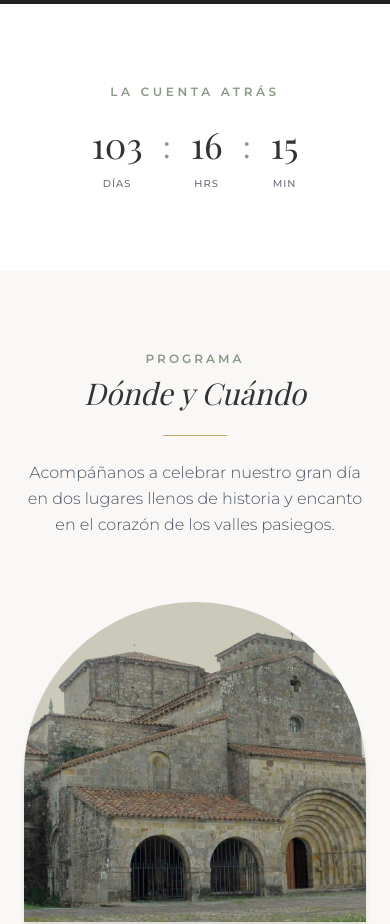
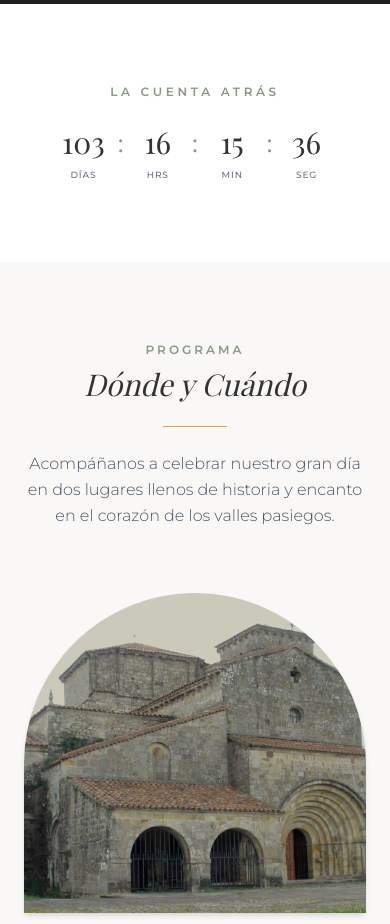
Before and after one commit to Juanancg/bodaFF, a website: page index.html in a window 390 px wide. Shown: the part 840-1764 px from the top of the page. Drawn offline with nearby package versions, Linux system fonts and the light colour scheme; grey boxes are pictures that could not be loaded; a web font is replaced by a local one.

Commit message:
feat: add seconds to mobile version

```diff
--- a/index.html
+++ b/index.html
@@ -145,25 +145,25 @@
     <section class="py-20 md:py-24 bg-white text-center">
         <div class="max-w-4xl mx-auto px-6 fade-in-up">
             <h2 class="text-xs md:text-sm uppercase tracking-[0.3em] text-sage-green mb-6 font-semibold">La Cuenta Atrás</h2>
-            <div class="flex justify-center gap-5 md:gap-16" id="countdown">
-                <div class="flex flex-col items-center">
-                    <span id="days" class="text-4xl md:text-6xl font-serif text-charcoal">00</span>
-                    <span class="text-[10px] md:text-xs uppercase tracking-widest mt-3 text-gray-500 font-medium">Días</span>
+            <div class="flex justify-center items-start gap-2.5 sm:gap-5 md:gap-14" id="countdown">
+                <div class="flex flex-col items-center min-w-[48px] sm:min-w-[65px]">
+                    <span id="days" class="text-3xl sm:text-4xl md:text-6xl font-serif text-charcoal">00</span>
+                    <span class="text-[9px] sm:text-[10px] md:text-xs uppercase tracking-widest mt-2 sm:mt-3 text-gray-500 font-medium">Días</span>
                 </div>
-                <div class="text-3xl md:text-5xl font-serif text-sage-green font-light mt-1 md:mt-2">:</div>
-                <div class="flex flex-col items-center">
-                    <span id="hours" class="text-4xl md:text-6xl font-serif text-charcoal">00</span>
-                    <span class="text-[10px] md:text-xs uppercase tracking-widest mt-3 text-gray-500 font-medium">Hrs</span>
+                <div class="text-2xl sm:text-3xl md:text-5xl font-serif text-sage-green font-light mt-0.5 sm:mt-1 md:mt-2">:</div>
+                <div class="flex flex-col items-center min-w-[48px] sm:min-w-[65px]">
+                    <span id="hours" class="text-3xl sm:text-4xl md:text-6xl font-serif text-charcoal">00</span>
+                    <span class="text-[9px] sm:text-[10px] md:text-xs uppercase tracking-widest mt-2 sm:mt-3 text-gray-500 font-medium">Hrs</span>
                 </div>
-                <div class="text-3xl md:text-5xl font-serif text-sage-green font-light mt-1 md:mt-2">:</div>
-                <div class="flex flex-col items-center">
-                    <span id="minutes" class="text-4xl md:text-6xl font-serif text-charcoal">00</span>
-                    <span class="text-[10px] md:text-xs uppercase tracking-widest mt-3 text-gray-500 font-medium">Min</span>
+                <div class="text-2xl sm:text-3xl md:text-5xl font-serif text-sage-green font-light mt-0.5 sm:mt-1 md:mt-2">:</div>
+                <div class="flex flex-col items-center min-w-[48px] sm:min-w-[65px]">
+                    <span id="minutes" class="text-3xl sm:text-4xl md:text-6xl font-serif text-charcoal">00</span>
+                    <span class="text-[9px] sm:text-[10px] md:text-xs uppercase tracking-widest mt-2 sm:mt-3 text-gray-500 font-medium">Min</span>
                 </div>
-                <div class="text-3xl md:text-5xl font-serif text-sage-green font-light mt-1 md:mt-2 hidden md:block">:</div>
-                <div class="flex flex-col items-center hidden md:flex">
-                    <span id="seconds" class="text-4xl md:text-6xl font-serif text-charcoal">00</span>
-                    <span class="text-[10px] md:text-xs uppercase tracking-widest mt-3 text-gray-500 font-medium">Seg</span>
+                <div class="text-2xl sm:text-3xl md:text-5xl font-serif text-sage-green font-light mt-0.5 sm:mt-1 md:mt-2">:</div>
+                <div class="flex flex-col items-center min-w-[48px] sm:min-w-[65px]">
+                    <span id="seconds" class="text-3xl sm:text-4xl md:text-6xl font-serif text-charcoal">00</span>
+                    <span class="text-[9px] sm:text-[10px] md:text-xs uppercase tracking-widest mt-2 sm:mt-3 text-gray-500 font-medium">Seg</span>
                 </div>
             </div>
         </div>
@@ -950,7 +950,7 @@
                         await fetch(GOOGLE_SCRIPT_URL, {
                             method: 'POST',
                             mode: 'no-cors',
-                            headers: { 'Content-Type': 'application/json' },
+                            headers: { 'Content-Type': 'text/plain;charset=utf-8' },
                             body: JSON.stringify(payload)
                         });
                     } else {
```
Also changed, not shown: google-sheet-script.js (+10 -5 lines).
